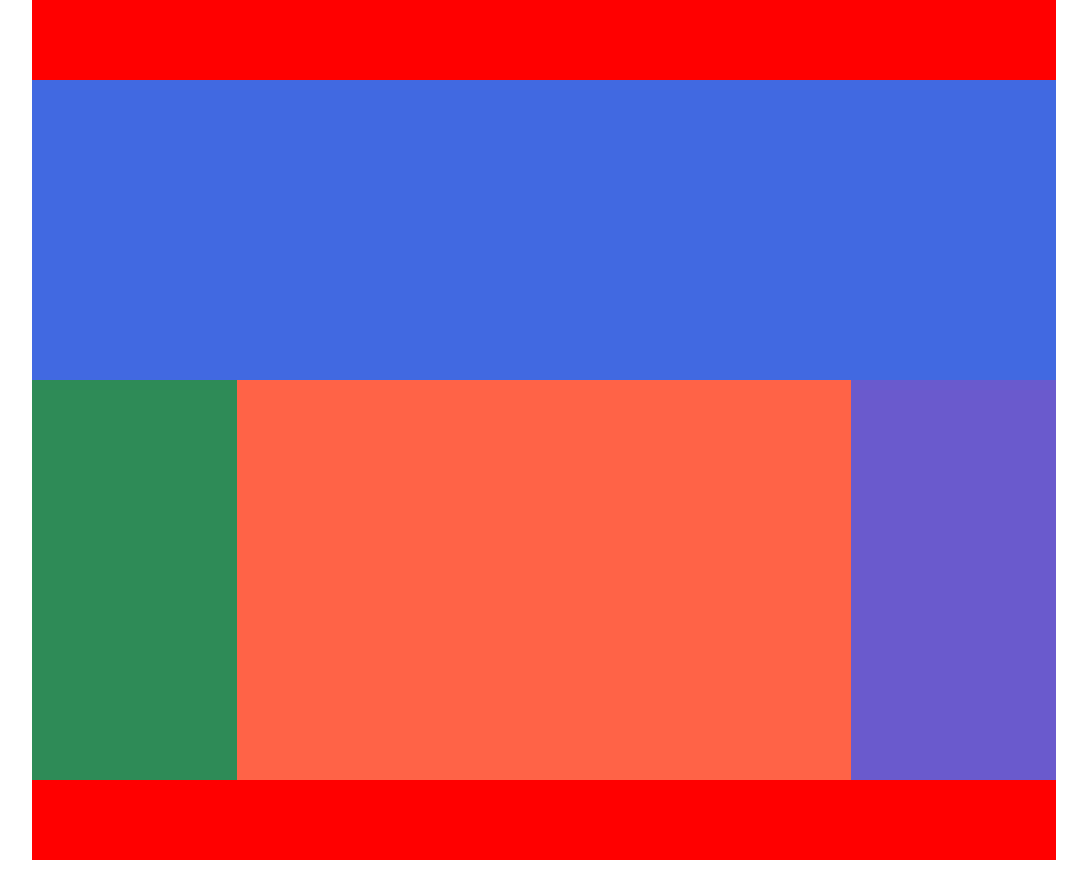
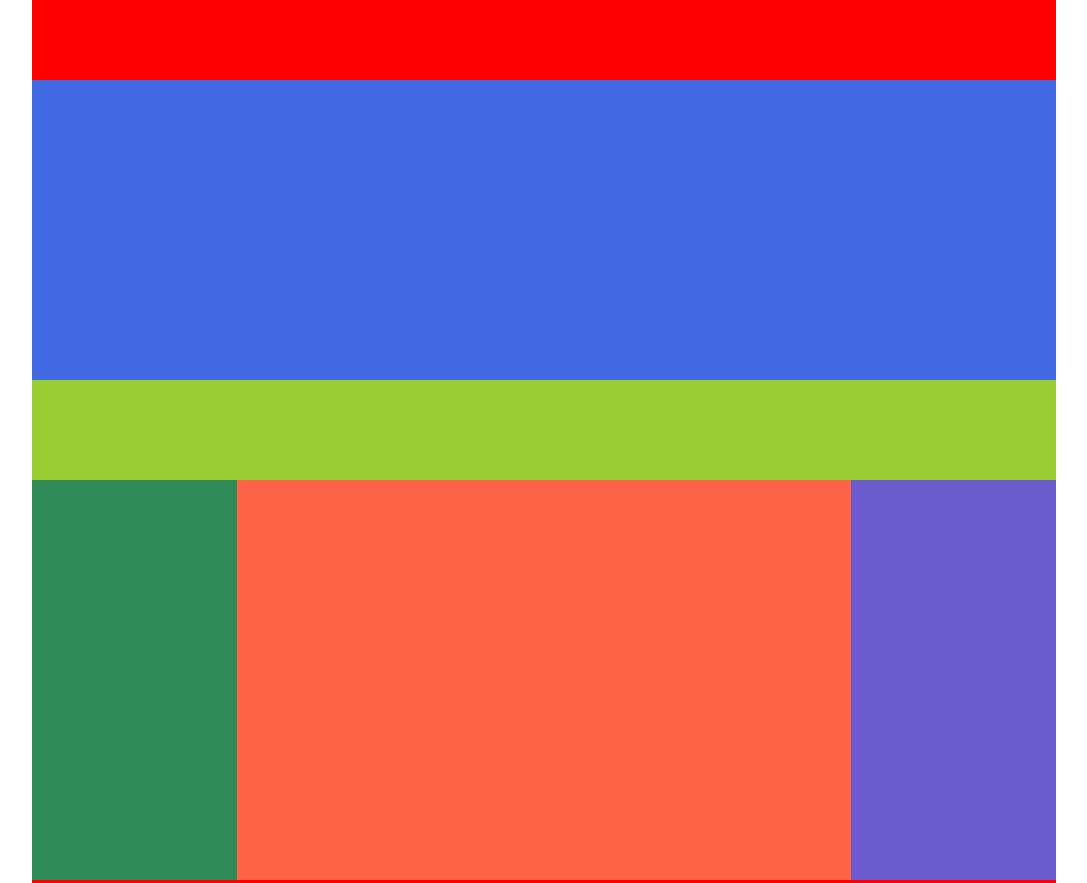
Before and after one commit to RiccardoB97/htmlcss-struttura-wp, a plain HTML site: page index.html in a window 1280 px wide. Shown: the top 883 px of the page, without its empty margins (96-1183 px from the left). Before the commit the page ends 860 px from the top, so only its background shows below. Drawn offline with Linux system fonts and the light colour scheme.

Commit message:
Add main title square and background

```diff
--- a/style.css
+++ b/css/style.css
@@ -27,6 +27,10 @@ header, footer{
     background-color: royalblue;
     height: 300px;
 }
+.main_title{
+    height: 100px;
+    background-color: yellowgreen;
+}
 
 .left_column, .right_column{
     width: 20%;
--- a/index.html
+++ b/index.html
@@ -4,18 +4,34 @@
     <meta charset="UTF-8">
     <meta name="viewport" content="width=device-width, initial-scale=1.0">
     <title>Struttura Wordpress</title>
-    <link rel="stylesheet" href="style.css">
+    <link rel="stylesheet" href="./css/style.css">
 </head>
 <body>
+    <!-- Header -->
     <header></header>
+    <!-- /Header -->
+    <!-- Div contenitore -->
     <div class="container clearfix">
         <main>
+            <!-- Banner principale -->
             <div class="main_banner"></div>
+            <!-- /Banner principale -->
+            <!-- Colonna sinistra -->
+            <div class="main_title"></div>
+            <aside class="left_column"></aside>
+            <!-- /Colonna sinistra -->
+            <!-- Colonna centrale -->
+            <div class="central_column"></div>
+            <!-- /Colonna centrale -->
+            <!-- Colonna destra -->
+            <aside class="right_column"></aside>
+            <!-- /Colonna destra -->
         </main>
-        <aside class="left_column"></aside>
-        <div class="central_column"></div>
-        <aside class="right_column"></aside>
     </div>
+    <!-- /Div contenitore -->
+    <!-- Footer -->
     <footer></footer>
+    <!-- /Footer -->
+
 </body>
 </html>
```
